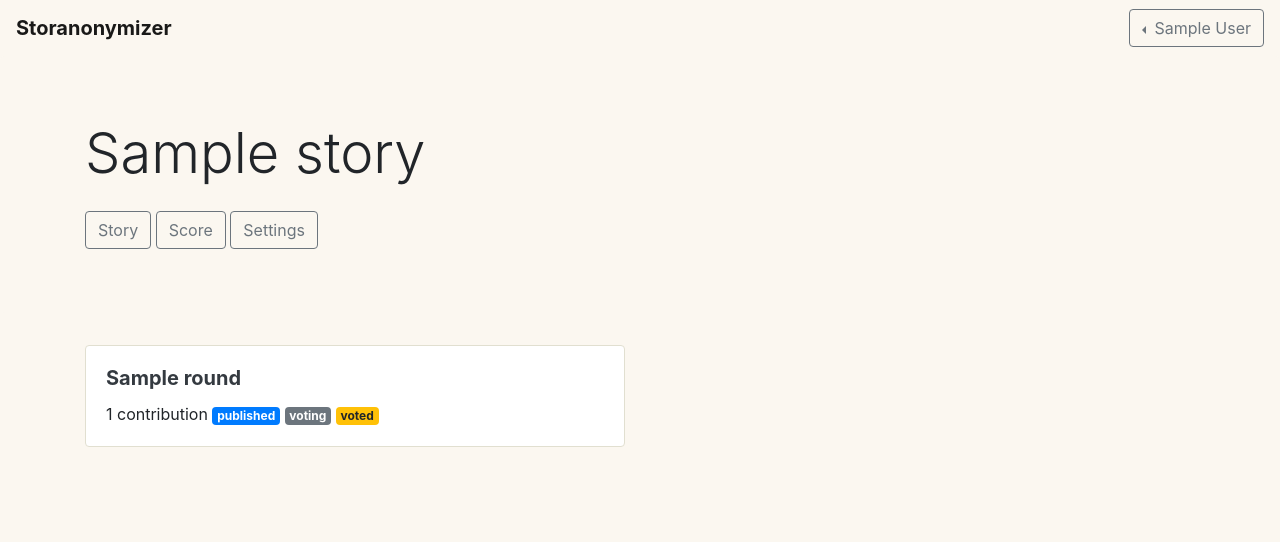
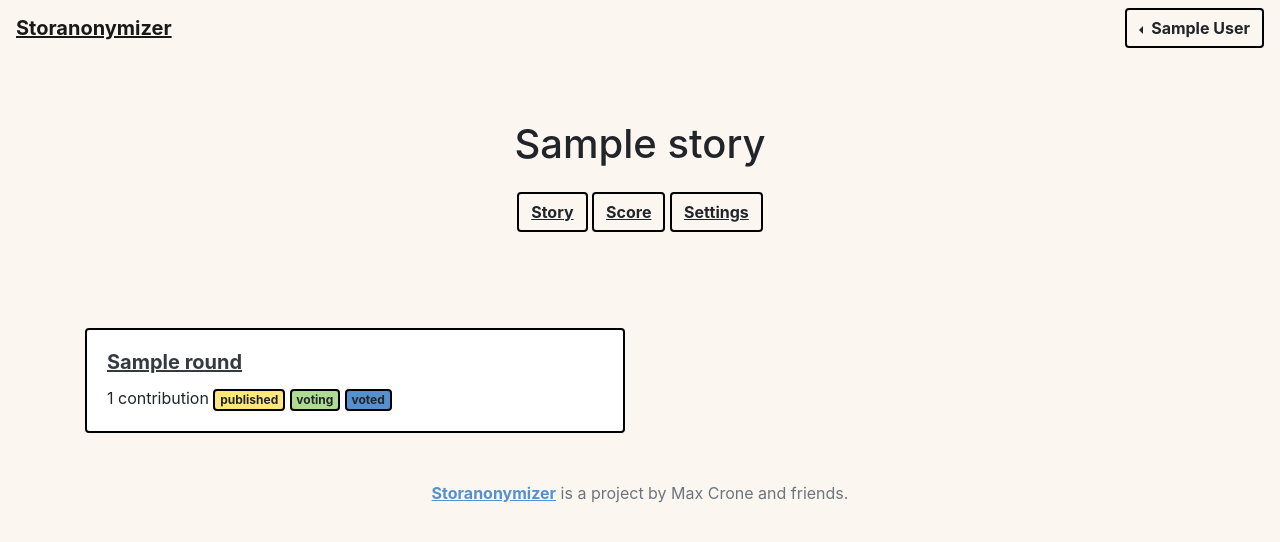
Before and after one commit to Vogeltak/storanonymizer, a Flask app: page /story/000 in a window 1280 px wide. Shown: the top 542 px of the page. Run offline with Flask 2, Linux system fonts and the light colour scheme; a user stored in the database is signed in; tables that the repository leaves empty hold one stand-in row (values such as "Sample post"); some libraries are stand-ins or nearby versions.

Commit message:
Create new practical brutalist theme

```diff
--- a/storanonymizer/static/tweaks.css
+++ b/storanonymizer/static/tweaks.css
@@ -1,7 +1,143 @@
+:root {
+    --primary: #fee77b;
+    --dark: #333;
+    --yellow-light: #fef5ca;
+    --blue: #5591cf;
+    --green: #aeda91;
+    --red: #d7928a;
+}
+
 body, .jumbotron, .breadcrumb {
 		background-color: #fbf7f0;
 }
 
+a {
+    color: var(--blue);
+    font-weight: bold;
+    text-decoration: underline;
+}
+
 .card {
-		border: 0.0625rem solid #e1dfd0;
+        border: 2px solid black;
 }
+
+    .card:hover, .card:active {
+        /*box-shadow: 0 4px 4px rgba(0,0,0,0.2);*/
+    }
+
+.btn {
+    border: 2px solid black;
+    font-weight: bold;
+}
+
+    .btn:hover, .btn:active {
+        text-decoration: underline;
+        background: var(--primary);
+    }
+
+    .btn:focus {
+        box-shadow: none;
+    }
+
+    .btn-success {
+        background-color: var(--green);
+        color: #212529;
+    }
+
+        .btn-success:hover {
+            background: #9cc482;
+            border-color: black;
+            color: #212529;
+        }
+
+    .btn-danger {
+        background-color: var(--red);
+        color: #212529;
+    }
+
+        .btn-danger:hover {
+            background: #cc7368;
+            border-color: black;
+            color: #212529;
+        }
+
+.dropdown-menu {
+    border: 1px solid black;
+}
+
+    .dropdown-item:hover {
+        background: var(--primary);
+        text-decoration: underline;
+    }
+
+    .dropdown-item:focus, .dropdown-item:active {
+        background: var(--primary);
+        color: #212529;
+        text-decoration: underline;
+    }
+
+.custom-control-input:checked ~ .custom-control-label::before {
+    border-color: var(--blue);
+    background-color: var(--blue);
+}
+
+.form-control {
+    border: 2px solid black;
+}
+
+    .form-control:focus {
+        background-color: var(--yellow-light);
+        box-shadow: none;
+        border-color: black;
+    }
+
+.table thead th {
+    border-bottom: 2px solid black;
+}
+
+.table td, .table th {
+    border-top: 1px solid black;
+}
+
+.badge {
+    background-color: transparent;
+    border: 2px solid black;
+    color: #212529;
+}
+
+    .badge:focus {
+        background-color: var(--primary);
+        border-color: black;
+        box-shadow: none;
+    }
+
+    .badge-warning {
+        background-color: var(--blue);
+    }
+
+    .badge-primary {
+        background-color: var(--primary);
+    }
+
+    .badge-secondary {
+        background-color: var(--green);
+    }
+
+    .badge-dark {
+        background-color: var(--dark);
+        color: white;
+    }
+
+    .badge-success {
+        background-color: var(--primary);
+    }
+
+#allvotes {
+    background-color: white;
+    border: 2px solid black;
+}
+
+#allvotes .card {
+    border: none;
+    border-radius: 0;
+}
--- a/storanonymizer/templates/base.html
+++ b/storanonymizer/templates/base.html
@@ -22,7 +22,7 @@
 			<a href="{{ url_for('index') }}" class="navbar-brand font-weight-bold">Storanonymizer</a>
 			<div class="dropdown dropleft">
 				{% if current_user.is_authenticated %}
-				<button class="btn btn-outline-secondary dropdown-toggle" type="button" id="userMenu" data-toggle="dropdown" aria-haspopup="true" aria-expanded="false">
+				<button class="btn dropdown-toggle" type="button" id="userMenu" data-toggle="dropdown" aria-haspopup="true" aria-expanded="false">
 					{{ current_user.name }}
 				</button>
 				<div class="dropdown-menu" aria-labelledby="userMenu">
@@ -33,13 +33,16 @@
 				</div>
 				{% else %}
 				<div>
-					<a class="btn btn-outline-dark" href="{{ url_for('register') }}">Sign up</a>
-					<a class="btn btn-primary" href="{{ url_for('login') }}">Login</a>
+					<a class="btn" href="{{ url_for('register') }}">Sign up</a>
+					<a class="btn" href="{{ url_for('login') }}">Login</a>
 				</div>
 				{% endif %}
 			</div>
 		</nav>
 		{% block content %}{% endblock %}
+        <footer class="container mt-4 mb-4 text-center text-muted">
+            <p><a href="https://github.com/Vogeltak/storanonymizer" target="_blank">Storanonymizer</a> is a project by Max Crone and friends.</p>
+        </footer>
 
 		<!-- Optional JavaScript -->
 		<!-- jQuery first, then Popper.js, then Bootstrap JS -->
--- a/storanonymizer/templates/login.html
+++ b/storanonymizer/templates/login.html
@@ -3,7 +3,7 @@
 {% block content %}
 <div class="container-fluid">
 	<div class="col-12 col-md-6 col-lg-4 col-xl-3 pt-5 pb-5">
-		<a href="{{ url_for('index') }}"><h5 class="text-muted text-center">Storanonymizer</h5></a>
+		<a href="{{ url_for('index') }}"><h5 class="text-center">Storanonymizer</h5></a>
 		<div class="card bg-white">
 		<div class="card-body">
 			<h4 class="card-title">Login</h4>
@@ -20,7 +20,7 @@
 					<input type="password" class="form-control" name="password" placeholder="Password">
 				</div>
 				<div class="form-group text-center">
-					<input type="submit" value="Login" class="btn btn-outline-primary">
+					<input type="submit" value="Login" class="btn">
 				</div>
 			</form>
 		</div>
--- a/storanonymizer/templates/register.html
+++ b/storanonymizer/templates/register.html
@@ -3,7 +3,7 @@
 {% block content %}
 <div class="container-fluid">
 	<div class="col-12 col-md-6 col-lg-4 col-xl-3 pt-5 pb-5">
-		<a href="{{ url_for('index') }}"><h5 class="text-muted text-center">Storanonymizer</h5></a>
+		<a href="{{ url_for('index') }}"><h5 class="text-center">Storanonymizer</h5></a>
 		<div class="card bg-white">
 		<div class="card-body">
 			<h4 class="card-title">Sign up</h4>
@@ -23,7 +23,7 @@
 					<input type="password" class="form-control" name="password_check" placeholder="Password again">
 				</div>
 				<div class="form-group text-center">
-					<input type="submit" value="Sign up" class="btn btn-outline-primary">
+					<input type="submit" value="Sign up" class="btn">
 				</div>
 			</form>
 		</div>
--- a/storanonymizer/templates/reset.html
+++ b/storanonymizer/templates/reset.html
@@ -3,7 +3,7 @@
 {% block content %}
 <div class="container-fluid">
 	<div class="col-12 col-md-6 col-lg-4 col-xl-3 pt-5 pb-5">
-		<a href="{{ url_for('index') }}"><h5 class="text-muted text-center">Storanonymizer</h5></a>
+		<a href="{{ url_for('index') }}"><h5 class="text-center">Storanonymizer</h5></a>
 		<div class="card bg-white">
 		<div class="card-body">
 			<h4 class="card-title">Wachtwoordreset</h4>
@@ -20,7 +20,7 @@
 					<input type="password" class="form-control" name="password_check" placeholder="Password again">
 				</div>
 				<div class="form-group text-center">
-					<input type="submit" value="Reset" class="btn btn-outline-primary">
+					<input type="submit" value="Reset" class="btn">
 				</div>
 			</form>
 		</div>
--- a/storanonymizer/templates/roundsettings.html
+++ b/storanonymizer/templates/roundsettings.html
@@ -1,7 +1,7 @@
 {% extends "base.html" %}
 
 {% block content %}
-<div class="jumbotron">
+<div class="jumbotron text-center">
 	<div class="container">
 		<h1>Round settings</h1>
 		<p class="lead"><a href="{{ url_for('story', story_code=round.story.code) }}">{{ round.story.name }}</a> / <a href="{{ url_for('round', round_code=round.code) }}">{{ round.name }}</a></p>
--- a/storanonymizer/templates/roundstatistics.html
+++ b/storanonymizer/templates/roundstatistics.html
@@ -1,7 +1,7 @@
 {% extends "base.html" %}
 
 {% block content %}
-<div class="jumbotron mb-0">
+<div class="jumbotron mb-0 text-center">
 	<div class="container">
 		<h1>Statistics</h1>
 		<p class="lead"><a href="{{ url_for('story', story_code=round.story.code) }}">{{ round.story.name }}</a> / <a href="{{ url_for('round', round_code=round.code) }}">{{ round.name }}</a></p>
@@ -37,8 +37,8 @@
 						<tr>
 							<td>{{ group.grouper }}</td>
 							<td><span class="badge badge-pill
-							{% if group.list|length == 5 %}badge-primary
-							{% else %}badge-secondary{% endif %}">{{ group.list|length}}/5</span></td>
+							{% if group.list|length >= 5 %}badge-secondary
+							{% endif %}">{{ group.list|length}}/5</span></td>
 						</tr>
 						{% endfor %}
 					</tbody>
--- a/storanonymizer/templates/scoreboard.html
+++ b/storanonymizer/templates/scoreboard.html
@@ -1,14 +1,14 @@
 {% extends "base.html" %}
 
 {% block content %}
-<div class="jumbotron mb-0">
+<div class="jumbotron mb-0 text-center">
 	<div class="container">
 		<h1>Scoreboard</h1>
 		<p class="lead"><a href="{{ url_for('story', story_code=story.code) }}">{{ story.name }}</a></p>
 	</div>
 </div>
 
-<div class="container">
+<div class="container card">
 	<!--div class="row">
 		<div class="card col-12">
 			<div class="card-body"-->
--- a/storanonymizer/templates/story.html
+++ b/storanonymizer/templates/story.html
@@ -1,15 +1,15 @@
 {% extends "base.html" %}
 
 {% block content %}
-<div class="jumbotron">
+<div class="jumbotron text-center">
 	<div class="container">
-		<h1 class="display-4 mb-4">{{ story.name }}</h1>
-		<a class="btn btn-outline-secondary" href="{{ url_for('full_story', story_code=story.code) }}">Story</a>
-		<a class="btn btn-outline-secondary" href="{{ url_for('story_scoreboard', story_code=story.code) }}">Score</a>
+		<h1 class="mb-4">{{ story.name }}</h1>
+		<a class="btn" href="{{ url_for('full_story', story_code=story.code) }}">Story</a>
+		<a class="btn" href="{{ url_for('story_scoreboard', story_code=story.code) }}">Score</a>
 		{% if current_user.id == story.user.id %}
 		<!--a class="btn btn-outline-success" href="{{ url_for('new_round', story_code=story.code) }}">New</a>
 		<a class="btn btn-outline-danger" href="{{ url_for('prompt_delete_story', story_code=story.code) }}">Delete</a-->
-		<a class="btn btn-outline-secondary" href="{{ url_for('story_settings', story_code=story.code) }}">Settings</a>
+		<a class="btn" href="{{ url_for('story_settings', story_code=story.code) }}">Settings</a>
 		{% endif %}
 	</div>
 </div>
--- a/storanonymizer/templates/storysettings.html
+++ b/storanonymizer/templates/storysettings.html
@@ -1,12 +1,12 @@
 {% extends "base.html" %}
 
 {% block content %}
-<div class="jumbotron">
+<div class="jumbotron text-center">
 	<div class="container">
 		<h1>Story settings</h1>
 		<p class="lead"><a href="{{ url_for('story', story_code=story.code) }}">{{ story.name }}</a></p>
 		<a href="{{ url_for('new_round', story_code=story.code) }}" class="btn btn-success">New round</a>
-		<a href="{{ url_for('prompt_delete_story', story_code=story.code) }}" class="btn btn-outline-danger">Delete</a>
+		<a href="{{ url_for('prompt_delete_story', story_code=story.code) }}" class="btn btn-danger">Delete</a>
 	</div>
 </div>
 
```
Also changed, not shown: storanonymizer/templates/contribution.html (+16 -15 lines), storanonymizer/templates/fullstory.html (+5 -5 lines), storanonymizer/templates/home.html (+3 -4 lines), storanonymizer/templates/promptdeletestory.html (+4 -4 lines), storanonymizer/templates/round.html (+8 -8 lines), storanonymizer/templates/votes.html (+4 -4 lines).
